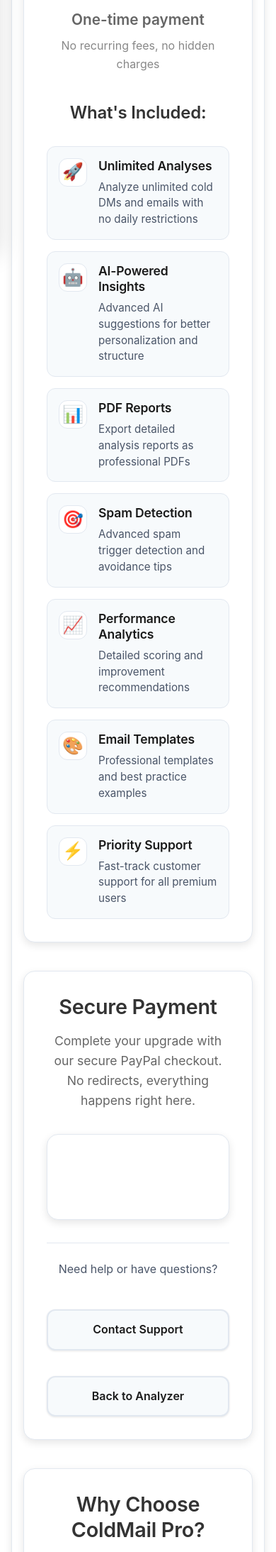
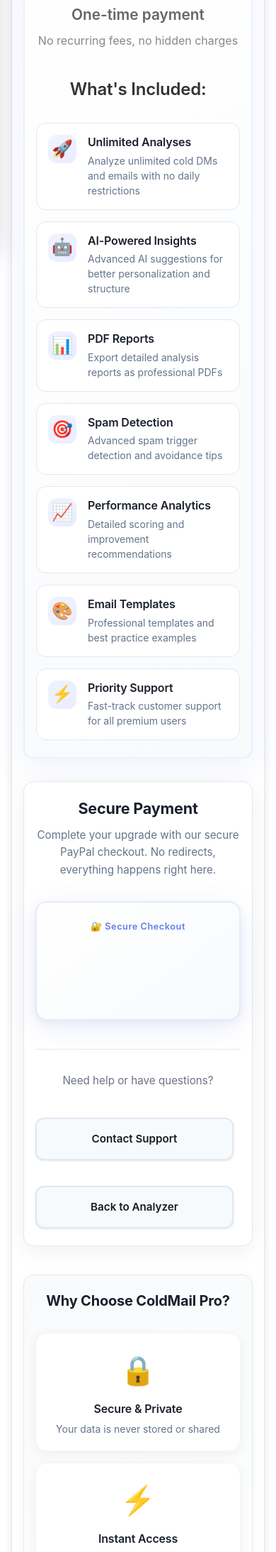
Before and after one commit to SandileGumede/ColdMail-Flask, a Flask app: page /upgrade in a window 390 px wide. Shown: the part 493-2680 px from the top of the page at 71% size. Run offline with Flask 3, Linux system fonts and the light colour scheme; the visitor is signed in with stand-in values (Sample User, id 1); data comes from the database, SQL or seed files in the repository; parts of the project's set-up code (start-up, migrations or seed data) failed here and were passed over; some libraries are stand-ins or nearby versions.

Commit message:
Improve upgrade page - centered PayPal, better mobile UX, clean CSS

```diff
--- a/static/style.css
+++ b/static/style.css
@@ -2258,55 +2258,17 @@
     font-size: 1rem;
 }
 
-/* ===== PAYPAL CONTAINER SYMMETRY ===== */
-.paypal-checkout-container {
-    max-width: 500px;
-    margin: 2rem auto;
-    padding: 2rem;
-    text-align: center;
-}
+/* ===== PAYPAL & PAYMENT STYLES ===== */
+/* Note: Main PayPal styles are in upgrade.html for specificity */
+/* These are fallback/base styles only */
 
 #paypal-button-container {
     min-height: 55px;
-    display: flex;
-    justify-content: center;
-    align-items: center;
     width: 100%;
-    max-width: 400px;
-    margin: 0 auto;
-}
-
-/* PayPal buttons container styling */
+}
+
 #paypal-button-container > div {
     width: 100% !important;
-    max-width: 400px !important;
-}
-
-/* ===== PAYMENT SECTION SYMMETRY ===== */
-.payment-section.card {
-    text-align: center;
-}
-
-.payment-section h3 {
-    margin-bottom: 1rem;
-}
-
-.payment-section p {
-    margin-bottom: 1.5rem;
-    max-width: 500px;
-    margin-left: auto;
-    margin-right: auto;
-}
-
-.alternative-options {
-    margin-top: 2rem;
-    padding-top: 1.5rem;
-    border-top: 1px solid #e5e7eb;
-}
-
-.alternative-options p {
-    margin-bottom: 1rem;
-    color: #6b7280;
 }
 
 /* ===== CARD INPUT TEXT VISIBILITY (PayPal Hosted Fields) ===== */
--- a/templates/upgrade.html
+++ b/templates/upgrade.html
@@ -11,18 +11,47 @@
     <link rel="stylesheet" href="/static/style.css">
     <link rel="stylesheet" href="/static/dark-mode.css">
     <style>
-        /* PayPal Integration Styles */
+        /* ===== UPGRADE PAGE CLEAN STYLES ===== */
+
+        /* PayPal Checkout Container - Centered & Beautiful */
         .paypal-checkout-container {
-            margin: 2rem 0;
-            padding: 2rem;
-            background: var(--bg-card, #ffffff);
-            border: 1px solid var(--border-primary, #e1e5e9);
-            border-radius: var(--radius-xl, 12px);
-            box-shadow: var(--shadow-md, 0 4px 12px rgba(0, 0, 0, 0.1));
+            max-width: 420px;
+            margin: 2rem auto;
+            padding: 2.5rem;
+            background: linear-gradient(145deg, #ffffff 0%, #f8fafc 100%);
+            border: 2px solid rgba(102, 126, 234, 0.15);
+            border-radius: 20px;
+            box-shadow:
+                0 10px 40px rgba(102, 126, 234, 0.12),
+                0 4px 12px rgba(0, 0, 0, 0.05);
+            text-align: center;
         }
 
+        .paypal-checkout-container::before {
+            content: '🔐 Secure Checkout';
+            display: block;
+            font-size: 0.85rem;
+            font-weight: 600;
+            color: #667eea;
+            margin-bottom: 1.5rem;
+            letter-spacing: 0.5px;
+        }
+
+        /* PayPal Button Container */
+        #paypal-button-container {
+            min-height: 55px;
+            width: 100%;
+            display: flex;
+            justify-content: center;
+            align-items: center;
+        }
+
+        #paypal-button-container > div {
+            width: 100% !important;
+        }
+
+        /* Payment Status Spinner */
         .payment-status {
-            text-align: center;
             padding: 2rem;
         }
 
@@ -34,202 +63,339 @@
         }
 
         .spinner {
-            width: 40px;
-            height: 40px;
-            border: 4px solid var(--border-primary, #e1e5e9);
-            border-top: 4px solid var(--accent-primary, #667eea);
+            width: 48px;
+            height: 48px;
+            border: 4px solid #e5e7eb;
+            border-top: 4px solid #667eea;
             border-radius: 50%;
-            animation: spin 1s linear infinite;
+            animation: spin 0.8s linear infinite;
         }
 
         @keyframes spin {
-            0% { transform: rotate(0deg); }
-            100% { transform: rotate(360deg); }
+            to { transform: rotate(360deg); }
         }
 
-        /* PayPal Button Styling */
-        #paypal-button-container {
-            min-height: 55px;
-            display: flex;
-            justify-content: center;
-            align-items: center;
-            width: 100%;
-            max-width: 400px;
-            margin: 0 auto;
+        /* Payment Section Card */
+        .payment-section.card {
+            background: #ffffff;
+            border: 1px solid #e5e7eb;
+            border-radius: 24px;
+            padding: 3rem 2rem;
+            margin: 2.5rem 0;
+            box-shadow: 0 8px 32px rgba(0, 0, 0, 0.06);
+            text-align: center;
         }
 
-        /* Ensure PayPal buttons are centered and consistent */
-        #paypal-button-container > div {
-            width: 100% !important;
+        .payment-section h3 {
+            font-size: 1.75rem;
+            font-weight: 700;
+            color: #1a202c;
+            margin-bottom: 0.75rem;
         }
 
-        /* Dark mode PayPal button adjustments */
-        [data-theme="dark"] #paypal-button-container {
-            background: var(--surface-secondary);
-            border-radius: var(--radius-lg);
-            padding: 1rem;
+        .payment-section > p {
+            color: #64748b;
+            font-size: 1.05rem;
+            max-width: 480px;
+            margin: 0 auto 2rem;
+            line-height: 1.6;
         }
 
-        /* Alternative buttons symmetry */
+        /* Alternative Options */
+        .alternative-options {
+            margin-top: 2.5rem;
+            padding-top: 2rem;
+            border-top: 1px solid #e5e7eb;
+        }
+
+        .alternative-options p {
+            color: #6b7280;
+            margin-bottom: 1.25rem;
+            font-size: 0.95rem;
+        }
+
         .alt-buttons {
             display: flex;
-            gap: 16px;
+            gap: 1rem;
             justify-content: center;
             flex-wrap: wrap;
-            margin-top: 1.5rem;
         }
 
         .alt-buttons .btn {
-            min-width: 180px;
-            min-height: 48px;
-            padding: 14px 28px;
-            display: inline-flex;
-            align-items: center;
-            justify-content: center;
-            text-align: center;
-            font-size: 1rem;
+            min-width: 160px;
+            padding: 0.875rem 1.5rem;
+            font-size: 0.95rem;
             font-weight: 600;
             border-radius: 12px;
+            transition: all 0.2s ease;
         }
 
-        .alternative-options {
-            margin-top: 2rem;
-            padding-top: 1.5rem;
-            border-top: 1px solid var(--border-primary, #e5e7eb);
-            text-align: center;
+        /* Trust Section */
+        .trust-section.card {
+            background: linear-gradient(145deg, #f8fafc 0%, #ffffff 100%);
+            border: 1px solid #e5e7eb;
+            border-radius: 24px;
+            padding: 3rem 2rem;
+            margin-bottom: 2rem;
+            box-shadow: 0 4px 20px rgba(0, 0, 0, 0.04);
         }
 
-        .alternative-options p {
-            margin-bottom: 1rem;
-            color: var(--text-secondary, #6b7280);
+        .trust-section h3 {
+            text-align: center;
+            font-size: 1.5rem;
+            font-weight: 700;
+            color: #1a202c;
+            margin-bottom: 2rem;
         }
 
-        /* Trust grid symmetry */
         .trust-grid {
             display: grid;
             grid-template-columns: repeat(3, 1fr);
-            gap: 2rem;
+            gap: 1.5rem;
         }
 
         .trust-item {
             text-align: center;
-            padding: 1.5rem;
+            padding: 1.5rem 1rem;
+            background: #ffffff;
+            border-radius: 16px;
+            border: 1px solid #f1f5f9;
+            transition: transform 0.2s ease, box-shadow 0.2s ease;
+        }
+
+        .trust-item:hover {
+            transform: translateY(-4px);
+            box-shadow: 0 8px 24px rgba(0, 0, 0, 0.08);
         }
 
         .trust-icon {
             font-size: 2.5rem;
-            margin-bottom: 1rem;
+            margin-bottom: 0.75rem;
         }
 
-        @media (max-width: 768px) {
-            .trust-grid {
-                grid-template-columns: 1fr;
-            }
-
-            .alt-buttons {
-                flex-direction: column;
-                align-items: center;
-            }
-
-            .alt-buttons .btn {
-                width: 100%;
-                max-width: 280px;
-            }
+        .trust-item h4 {
+            font-size: 1rem;
+            font-weight: 600;
+            color: #1a202c;
+            margin-bottom: 0.5rem;
         }
 
-        /* Payment section styling */
-        .payment-section.card {
-            background: var(--bg-card);
-            border: 1px solid var(--border-primary);
-            border-radius: var(--radius-xl);
-            padding: var(--space-xl);
-            margin-bottom: var(--space-lg);
-            box-shadow: var(--shadow-md);
+        .trust-item p {
+            font-size: 0.875rem;
+            color: #64748b;
+            line-height: 1.5;
         }
 
-        .trust-section.card {
-            background: var(--bg-card);
-            border: 1px solid var(--border-primary);
-            border-radius: var(--radius-xl);
-            padding: var(--space-xl);
-            margin-bottom: var(--space-lg);
-            box-shadow: var(--shadow-md);
+        /* Pricing Card */
+        .pricing-card {
+            background: linear-gradient(145deg, #ffffff 0%, #f8fafc 100%);
+            border: 2px solid rgba(102, 126, 234, 0.1);
+            border-radius: 24px;
+            padding: 3rem 2rem;
+            margin: 2rem 0;
+            box-shadow: 0 12px 48px rgba(102, 126, 234, 0.1);
+            text-align: center;
         }
 
-        .pricing-card {
-            background: var(--bg-card);
-            border: 1px solid var(--border-primary);
-            border-radius: var(--radius-xl);
-            padding: var(--space-xl);
-            margin-bottom: var(--space-lg);
-            box-shadow: var(--shadow-md);
-        }
-
-        /* Features Grid Styling */
+        /* Features Grid */
         .features-grid {
             display: grid;
-            grid-template-columns: repeat(auto-fit, minmax(280px, 1fr));
-            gap: 1.5rem;
+            grid-template-columns: repeat(auto-fit, minmax(260px, 1fr));
+            gap: 1.25rem;
             margin-top: 2rem;
+            text-align: left;
         }
 
         .feature-item {
             display: flex;
             align-items: flex-start;
             gap: 1rem;
-            padding: 1.5rem;
-            background: var(--surface-secondary, #f8f9fa);
-            border: 1px solid var(--border-primary, #e1e5e9);
-            border-radius: var(--radius-lg, 8px);
-            transition: all 0.3s ease;
+            padding: 1.25rem;
+            background: #ffffff;
+            border: 1px solid #e5e7eb;
+            border-radius: 14px;
+            transition: all 0.2s ease;
         }
 
         .feature-item:hover {
             transform: translateY(-2px);
-            box-shadow: var(--shadow-md, 0 4px 12px rgba(0, 0, 0, 0.1));
-            border-color: var(--accent-primary, #667eea);
+            box-shadow: 0 6px 20px rgba(102, 126, 234, 0.1);
+            border-color: rgba(102, 126, 234, 0.3);
         }
 
         .feature-icon {
-            font-size: 2rem;
+            font-size: 1.75rem;
             flex-shrink: 0;
-            width: 3rem;
-            height: 3rem;
+            width: 2.75rem;
+            height: 2.75rem;
             display: flex;
             align-items: center;
             justify-content: center;
-            background: var(--bg-card, #ffffff);
-            border-radius: var(--radius-lg, 8px);
-            border: 1px solid var(--border-primary, #e1e5e9);
+            background: linear-gradient(135deg, #f0f4ff 0%, #e8ecff 100%);
+            border-radius: 12px;
         }
 
         .feature-content h4 {
-            margin: 0 0 0.5rem 0;
-            color: var(--text-primary, #1a365d);
-            font-size: 1.1rem;
+            margin: 0 0 0.35rem;
+            font-size: 1rem;
             font-weight: 600;
+            color: #1a202c;
         }
 
         .feature-content p {
             margin: 0;
-            color: var(--text-secondary, #666);
-            font-size: 0.95rem;
+            font-size: 0.875rem;
+            color: #64748b;
             line-height: 1.5;
         }
 
-        /* Dark mode feature adjustments */
-        [data-theme="dark"] .feature-item {
-            background: var(--surface-secondary);
-            border-color: var(--border-primary);
+        /* ===== DARK MODE ===== */
+        body.dark .paypal-checkout-container,
+        [data-theme="dark"] .paypal-checkout-container {
+            background: linear-gradient(145deg, #1e293b 0%, #0f172a 100%);
+            border-color: rgba(102, 126, 234, 0.25);
+            box-shadow: 0 10px 40px rgba(0, 0, 0, 0.4);
         }
 
-        [data-theme="dark"] .feature-icon {
-            background: var(--bg-card);
-            border-color: var(--border-primary);
+        body.dark .paypal-checkout-container::before,
+        [data-theme="dark"] .paypal-checkout-container::before {
+            color: #818cf8;
         }
 
-        /* Responsive adjustments */
+        body.dark .payment-section.card,
+        [data-theme="dark"] .payment-section.card {
+            background: #1e293b;
+            border-color: #334155;
+        }
+
+        body.dark .payment-section h3,
+        [data-theme="dark"] .payment-section h3 {
+            color: #f1f5f9;
+        }
+
+        body.dark .payment-section > p,
+        [data-theme="dark"] .payment-section > p {
+            color: #94a3b8;
+        }
+
+        body.dark .alternative-options,
+        [data-theme="dark"] .alternative-options {
+            border-color: #334155;
+        }
+
+        body.dark .trust-section.card,
+        [data-theme="dark"] .trust-section.card {
+            background: linear-gradient(145deg, #1e293b 0%, #0f172a 100%);
+            border-color: #334155;
+        }
+
+        body.dark .trust-item,
+        [data-theme="dark"] .trust-item {
+            background: #0f172a;
+            border-color: #334155;
+        }
+
+        body.dark .trust-item h4,
+        body.dark .trust-section h3,
+        [data-theme="dark"] .trust-item h4,
+        [data-theme="dark"] .trust-section h3 {
+            color: #f1f5f9;
+        }
+
+        body.dark .trust-item p,
+        [data-theme="dark"] .trust-item p {
+            color: #94a3b8;
+        }
+
+        body.dark .pricing-card,
+        [data-theme="dark"] .pricing-card {
+            background: linear-gradient(145deg, #1e293b 0%, #0f172a 100%);
+            border-color: rgba(102, 126, 234, 0.2);
+        }
+
+        body.dark .feature-item,
+        [data-theme="dark"] .feature-item {
+            background: #0f172a;
+            border-color: #334155;
+        }
+
+        body.dark .feature-item:hover,
+        [data-theme="dark"] .feature-item:hover {
+            border-color: rgba(102, 126, 234, 0.4);
+        }
+
+        body.dark .feature-icon,
+        [data-theme="dark"] .feature-icon {
+            background: linear-gradient(135deg, #1e293b 0%, #334155 100%);
+        }
+
+        body.dark .feature-content h4,
+        [data-theme="dark"] .feature-content h4 {
+            color: #f1f5f9;
+        }
+
+        body.dark .feature-content p,
+        [data-theme="dark"] .feature-content p {
+            color: #94a3b8;
+        }
+
+        /* ===== MOBILE RESPONSIVE ===== */
         @media (max-width: 768px) {
+            .paypal-checkout-container {
+                margin: 1.5rem auto;
+                padding: 1.75rem 1.25rem;
+                border-radius: 16px;
+            }
+
+            .paypal-checkout-container::before {
+                font-size: 0.8rem;
+                margin-bottom: 1.25rem;
+            }
+
+            .payment-section.card {
+                padding: 2rem 1.25rem;
+                margin: 1.5rem 0;
+                border-radius: 18px;
+            }
+
+            .payment-section h3 {
+                font-size: 1.5rem;
+            }
+
+            .payment-section > p {
+                font-size: 0.95rem;
+            }
+
+            .alt-buttons {
+                flex-direction: column;
+                align-items: stretch;
+            }
+
+            .alt-buttons .btn {
+                width: 100%;
+                min-width: auto;
+                padding: 1rem;
+            }
+
+            .trust-grid {
+                grid-template-columns: 1fr;
+                gap: 1rem;
+            }
+
+            .trust-section.card {
+                padding: 2rem 1.25rem;
+                border-radius: 18px;
+            }
+
+            .trust-item {
+                padding: 1.25rem;
+            }
+
+            .pricing-card {
+                padding: 2rem 1.25rem;
+                border-radius: 18px;
+            }
+
             .features-grid {
                 grid-template-columns: 1fr;
                 gap: 1rem;
@@ -240,9 +406,31 @@
             }
 
             .feature-icon {
-                font-size: 1.5rem;
                 width: 2.5rem;
                 height: 2.5rem;
+                font-size: 1.5rem;
+            }
+        }
+
+        @media (max-width: 480px) {
+            .paypal-checkout-container {
+                padding: 1.5rem 1rem;
+                margin: 1rem auto;
+            }
+
+            .payment-section.card,
+            .trust-section.card,
+            .pricing-card {
+                padding: 1.5rem 1rem;
+                border-radius: 14px;
+            }
+
+            .payment-section h3 {
+                font-size: 1.35rem;
+            }
+
+            .trust-section h3 {
+                font-size: 1.25rem;
             }
         }
     </style>
```
